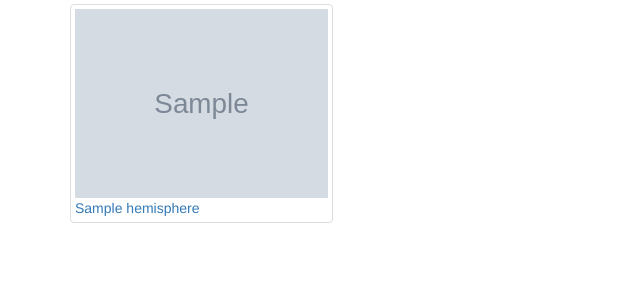
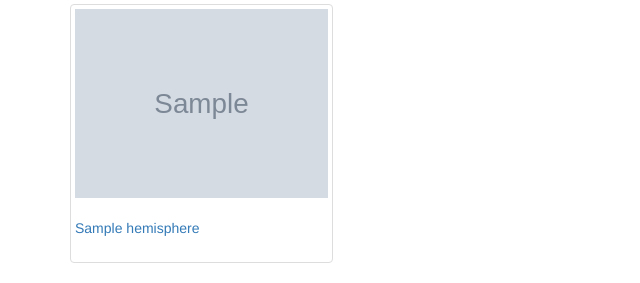
Before and after one commit to cedoula/Mission-to-Mars, a Flask app: page / in a window 1280 px wide. Shown: the part 855-1138 px from the top of the page, without its empty margins (0-640 px from the left). Before the commit the page ends 1078 px from the top, so only its background shows below. Run offline with Flask 2, Linux system fonts and the light colour scheme; grey boxes marked "Sample" are stand-in pictures; a database or web service that is not in the repository returns one stand-in record (values such as "Sample title"); some libraries are stand-ins or nearby versions.

Commit message:
Updated index.html.

```diff
--- a/templates/index.html
+++ b/templates/index.html
@@ -63,8 +63,12 @@
                     <figure class="img-responsive">
                         <div class = "thumbnail">
                             <a href = "{{hemisphere.img_url}}" target = "_blank">
-                               <img src = "{{hemisphere.img_url}}" class="img-responsive" alt = "Responsive image" style = "width:100%">
-                               <figcaption align="left">{{hemisphere.title}}</figcaption>
+                                <div>
+                                    <img src = "{{hemisphere.img_url}}" class="img-responsive" alt = "Responsive image" style = "width:100%">
+                                    <br>
+                                    <figcaption style="text-align: left;">{{hemisphere.title}}</figcaption>
+                                    <br>
+                                </div>
                             </a>
                          </div>
                     </figure>
```
